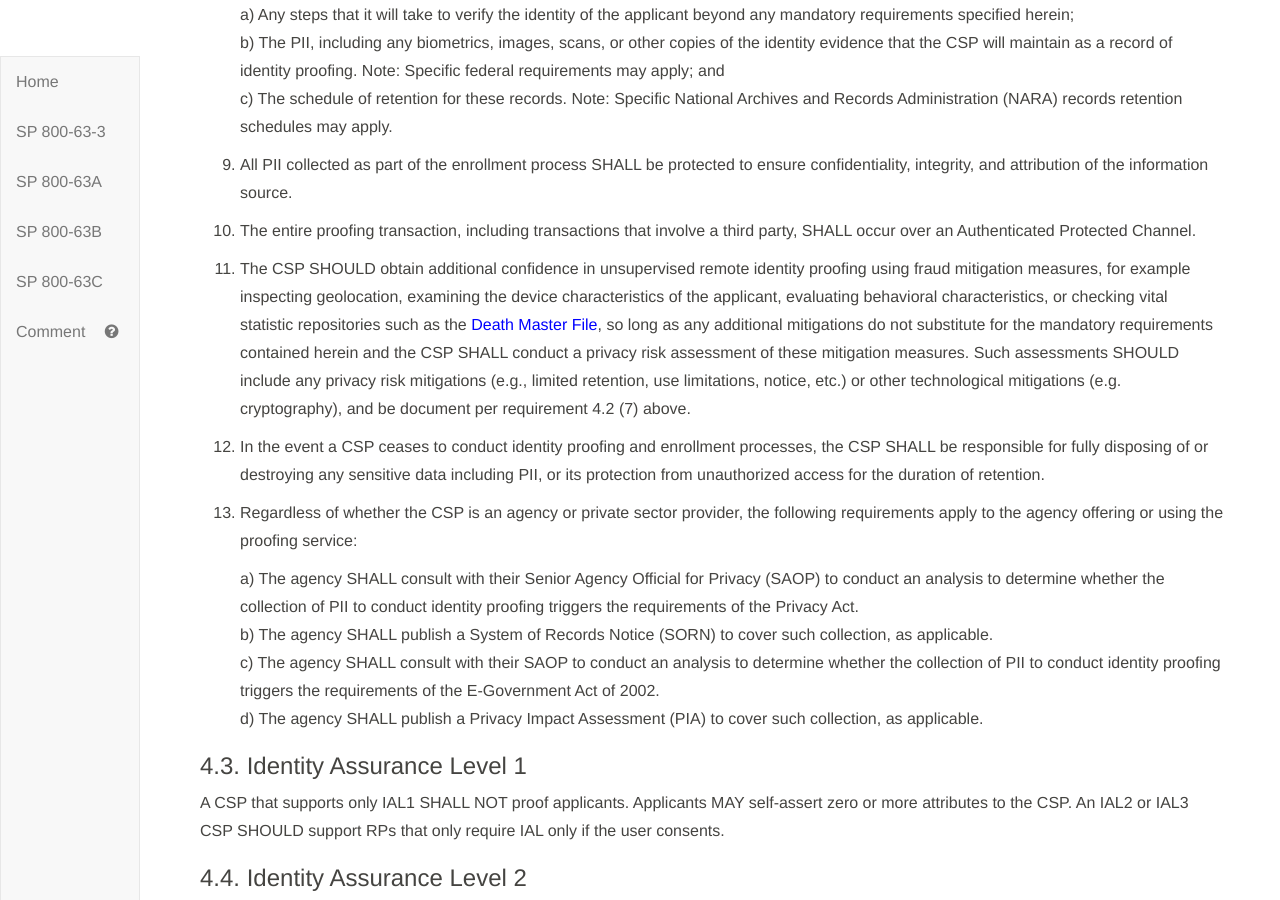
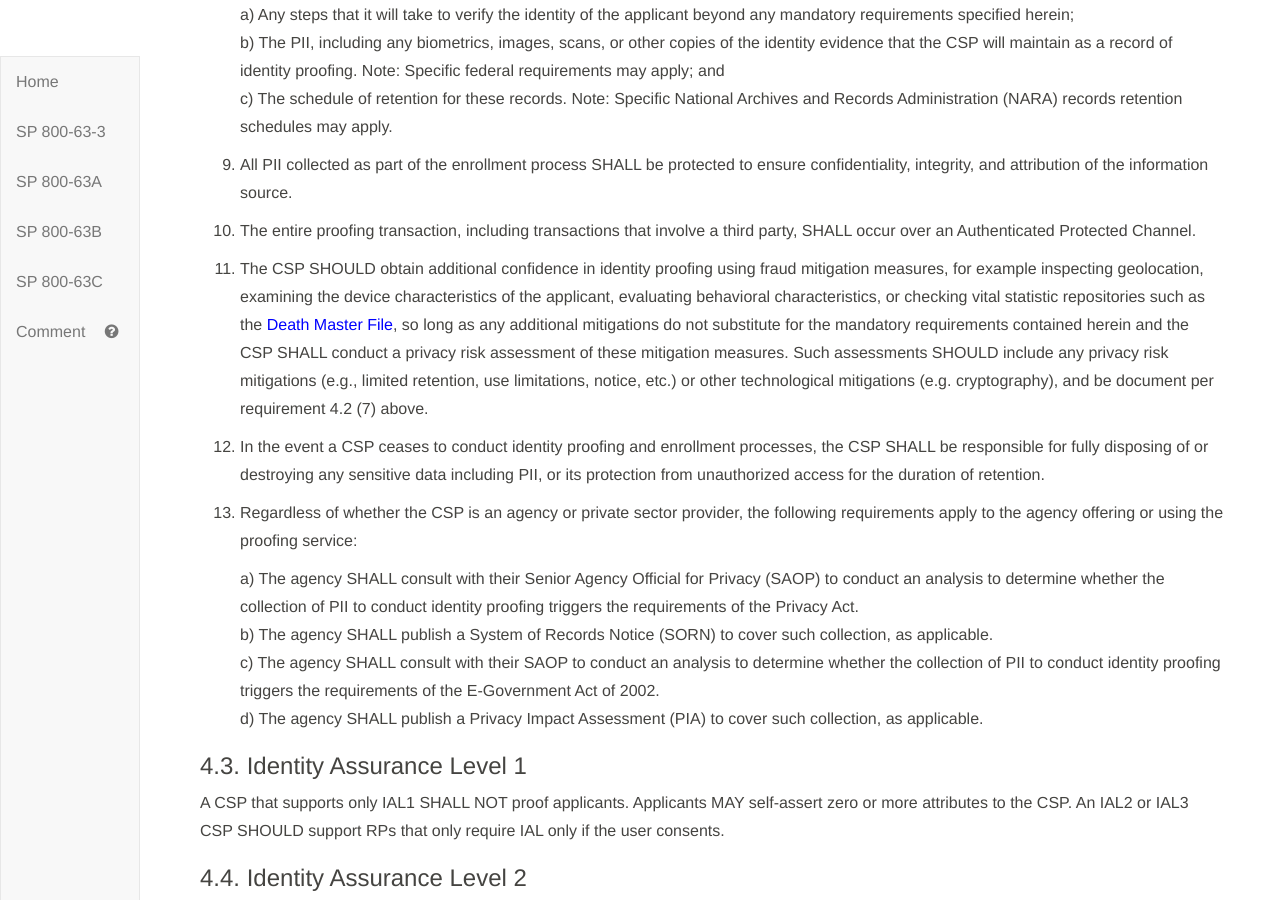
Before and after one commit to usnistgov/800-63-3, a Jekyll site: the page built from sp800-63a/sec4_ial.md, in a window 1280 px wide and 900 px high, scrolled down 1305 px. Built offline with Jekyll 4.4.1, drawn with Linux system fonts in a browser that asks for light colours; our own code applies the rules of GitHub Pages for plain Markdown files.

Commit message:
Closes 1143

```diff
--- a/sp800-63a/sec4_ial.md
+++ b/sp800-63a/sec4_ial.md
@@ -59,7 +59,7 @@ The following requirements apply to any CSP performing identity proofing at IAL2
 
 10. The entire proofing transaction, including transactions that involve a third party, SHALL occur over an Authenticated Protected Channel.
 
-11. <a name="gr13"></a>The CSP SHOULD obtain additional confidence in unsupervised remote identity proofing using fraud mitigation measures, for example inspecting geolocation, examining the device characteristics of the applicant, evaluating behavioral characteristics, or checking vital statistic repositories such as the [Death Master File](https://www.ssdmf.com/Library/InfoManage/Guide.asp?FolderID=1), so long as any additional mitigations do not substitute for the mandatory requirements contained herein and the CSP SHALL conduct a privacy risk assessment of these mitigation measures. Such assessments SHOULD include any privacy risk mitigations (e.g., limited retention, use limitations, notice, etc.) or other technological mitigations (e.g. cryptography), and be document per requirement 4.2 (7) above.
+11. <a name="gr13"></a>The CSP SHOULD obtain additional confidence in identity proofing using fraud mitigation measures, for example inspecting geolocation, examining the device characteristics of the applicant, evaluating behavioral characteristics, or checking vital statistic repositories such as the [Death Master File](https://www.ssdmf.com/Library/InfoManage/Guide.asp?FolderID=1), so long as any additional mitigations do not substitute for the mandatory requirements contained herein and the CSP SHALL conduct a privacy risk assessment of these mitigation measures. Such assessments SHOULD include any privacy risk mitigations (e.g., limited retention, use limitations, notice, etc.) or other technological mitigations (e.g. cryptography), and be document per requirement 4.2 (7) above.
 
 12. In the event a CSP ceases to conduct identity proofing and enrollment processes, the CSP SHALL be responsible for fully disposing of or destroying any sensitive data including PII, or its protection from unauthorized access for the duration of retention.
 
```
